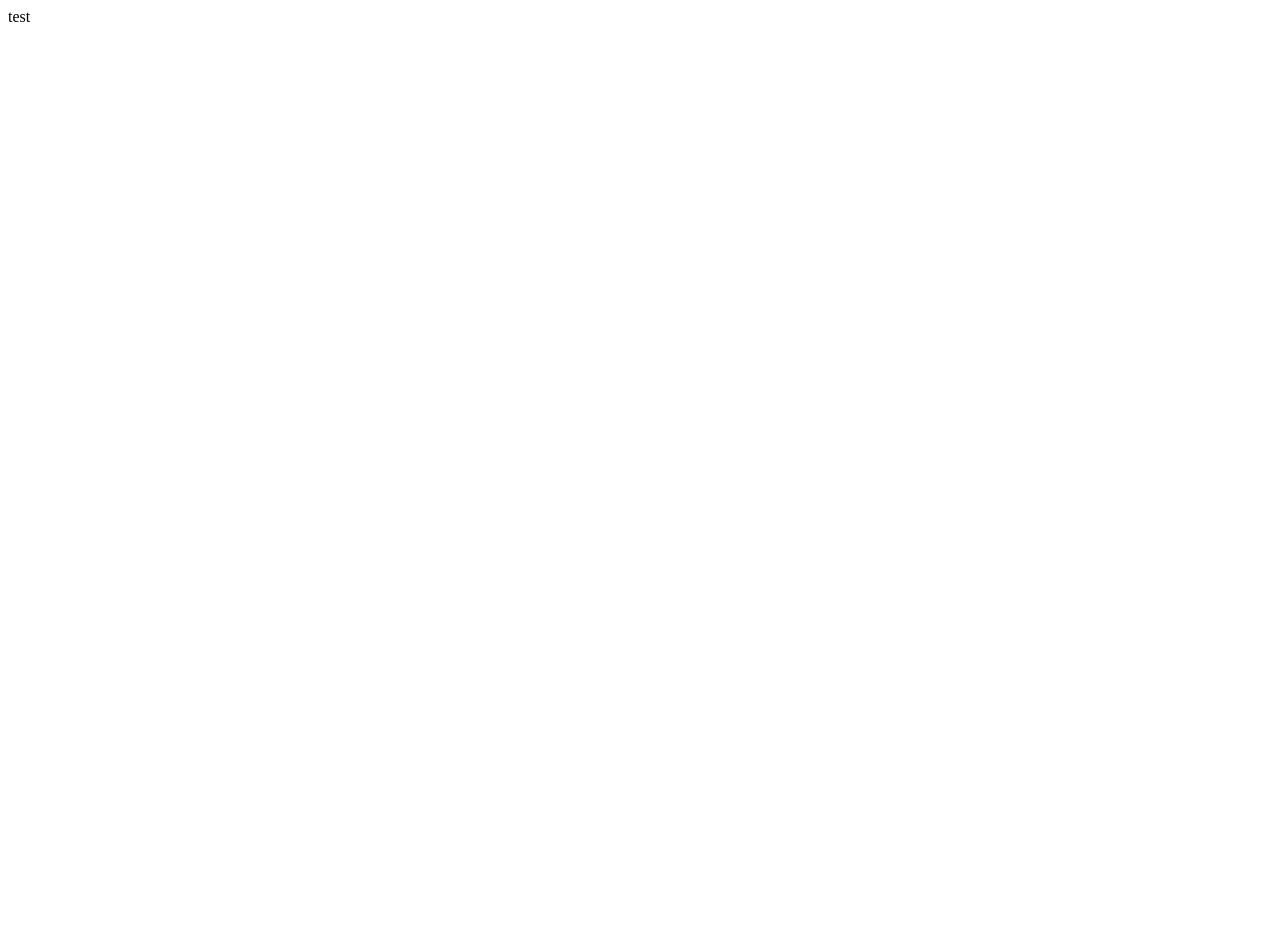
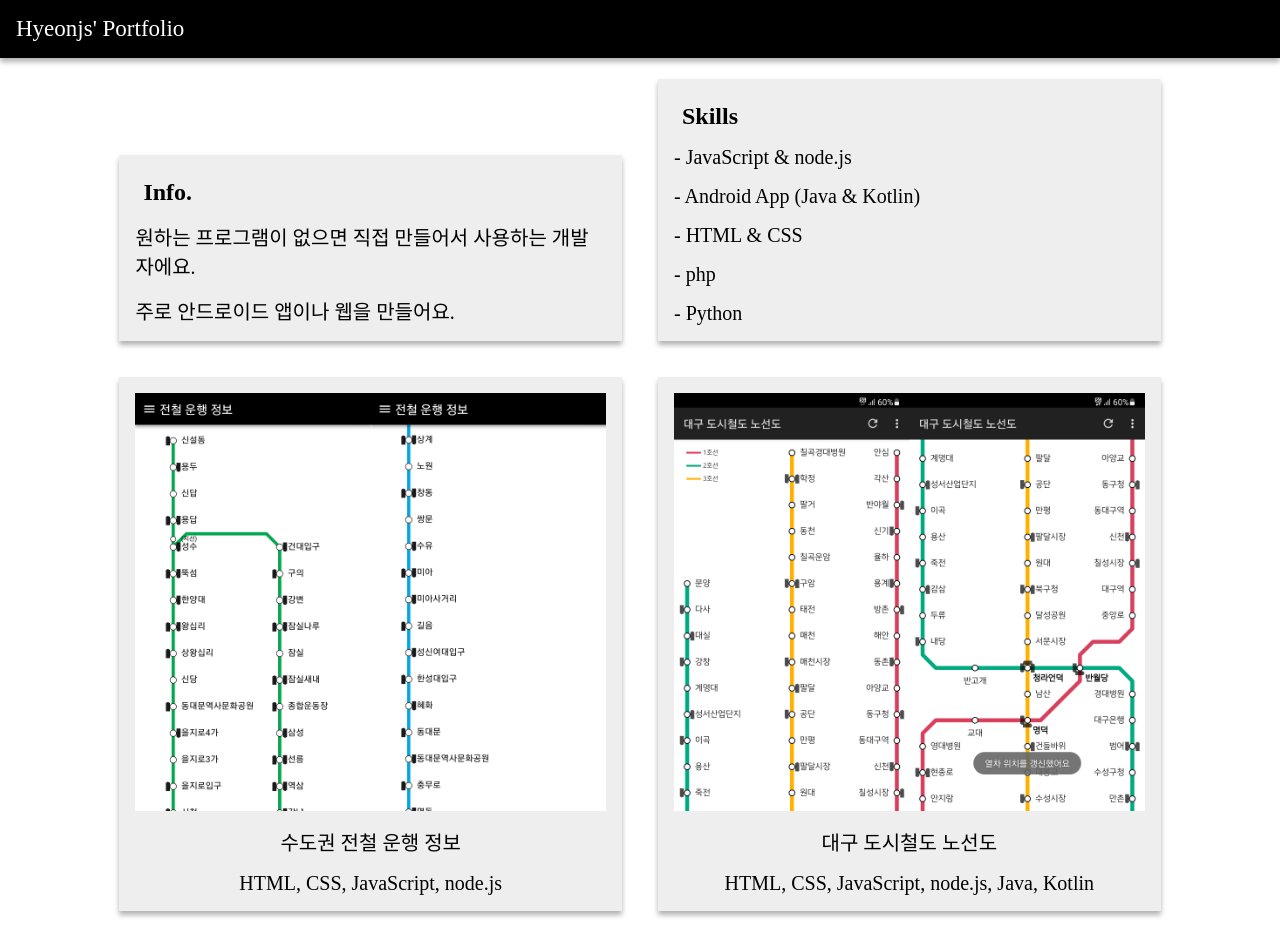
Before and after one commit to hyeon-js/portfolio, a plain HTML site: page index.html in a window 1280 px wide. Shown: the top 930 px of the page. Before the commit the page ends 800 px from the top, so only its background shows below. Drawn offline with Linux system fonts and the light colour scheme.

Commit message:
prototype

```diff
--- a/index.html
+++ b/index.html
@@ -1,16 +1,190 @@
-<!DOCTYPE html>
 <html>
 
 <head>
-    <meta charset="utf-8" />
-    <title>Hyeon-Violet</title>
-    <meta name="viewport" content="width=device-width, initial-scale=1">
+    <meta charset="utf-8">
+    <meta name="viewport" content="user-scalable=no width=device-width" />
+    <meta name="description" content="Hyeonjs' Portfolio" />
+    <meta name="og:title" content="Portfolio" />
+    <meta name="og:description" content="Hyeonjs' Portfolio" />
+    <title>
+        Hyeonjs' Portfolio
+    </title>
 </head>
 <style>
+    body {
+        background-color: #FFFFFF;
+        margin: 0px;
+    }
+
+    a {
+        text-decoration: none;
+    }
+
+    div.header {
+        background-color: #000000;
+        float: center;
+        padding: 16px;
+        box-shadow: 0px 4px 5px 0px rgba(0, 0, 0, 0.3);
+        color: #FFFFFF;
+        font-size: 23px;
+    }
+
+    div.body {
+        margin: 0px;
+        padding: 5px 0px 16px 0px;
+        align-content: center;
+        text-align: center;
+    }
+
+    div.body_content {
+        max-width: 1080px;
+        align-content: center;
+        margin: 0 auto;
+        display: inline-block;
+    }
+
+    div.card_outer {
+        display: inline-block;
+        margin: 0;
+        padding: 0;
+        height: auto;
+        width: 49.5%;
+    }
+
+    div.card {
+        display: block;
+        background: #EEEEEE;
+        padding: 16px;
+        margin: 16px;
+        overflow: hidden;
+        box-shadow: 0px 4px 5px 0px rgba(0, 0, 0, 0.3);
+        text-align: center;
+    }
+
+    div.card>a>img {
+        width: 100%;
+    }
+
+    div.card>a>span {
+        font-size: 20px;
+        display: block;
+        margin-top: 16px;
+        color: black;
+    }
+
+    div.card>a.text>span {
+        text-align: start;
+    }
+
+    div.card>a>span.title {
+        font-size: 24px;
+        font-weight: bold;
+        margin: 8px;
+    }
+
+    span.skills {
+        font-size: 18px;
+        margin-top: 4px;
+    }
+
+
+    div.card {
+        display: block;
+        background: #EEEEEE;
+        padding: 16px;
+        margin: 16px;
+        overflow: hidden;
+        box-shadow: 0px 4px 5px 0px rgba(0, 0, 0, 0.3);
+        text-align: center;
+    }
+
+
+
+    /* For Mobile */
+    @media screen and (max-width: 768px) {
+
+        div.card_outer {
+            width: 100%;
+        }
+
+    }
 </style>
 
 <body>
-    test
+
+    <!-- Header -->
+    <div class=header>
+        Hyeonjs' Portfolio
+    </div>
+
+    <div class=body>
+        <div class=body_content>
+
+            <div class=card_outer>
+                <div class=card>
+                    <a class="text">
+                        <span class="title">Info.</span>
+                        <span>원하는 프로그램이 없으면 직접 만들어서 사용하는 개발자에요.</span>
+                        <span>주로 안드로이드 앱이나 웹을 만들어요.</span>
+                    </a>
+                </div>
+            </div>
+
+            <div class=card_outer>
+                <div class=card>
+                    <a class="text">
+                        <span class="title">Skills</span>
+                        <span> - JavaScript & node.js</span>
+                        <span> - Android App (Java & Kotlin)</span>
+                        <span> - HTML & CSS</span>
+                        <span> - php</span>
+                        <span> - Python</span>
+                    </a>
+                </div>
+            </div>
+
+
+            <div class=card_outer>
+                <div class=card>
+                    <a>
+                        <img src='./subway.png'>
+                        <span>수도권 전철 운행 정보</span>
+                        <span class="skills">HTML, CSS, JavaScript, node.js</span>
+                    </a>
+                </div>
+            </div>
+            <div class=card_outer>
+                <div class=card>
+                    <a>
+                        <img src='./dtro.png'>
+                        <span>대구 도시철도 노선도</span>
+                        <span class="skills">HTML, CSS, JavaScript, node.js, Java, Kotlin</span>
+                    </a>
+                </div>
+            </div>
+
+            <div class=card_outer>
+                <div class=card>
+                    <a>
+                        <img src='./violet.png'>
+                        <span>hyeon-violet (리눅스 로그인 화면 테마)</span>
+                        <span class="skills">HTML, CSS, JavaScript</span>
+                    </a>
+                </div>
+            </div>
+
+            <div class=card_outer>
+                <div class=card>
+                    <a>
+                        <img src='./coin.png'>
+                        <span>암호화폐 시세 조회</span>
+                        <span class="skills">Java</span>
+                    </a>
+                </div>
+            </div>
+
+        </div>
+    </div>
 </body>
 
 </html>
```
Also changed, not shown: coin.png (added), dtro.png (added), subway.png (added), 1 other file.
